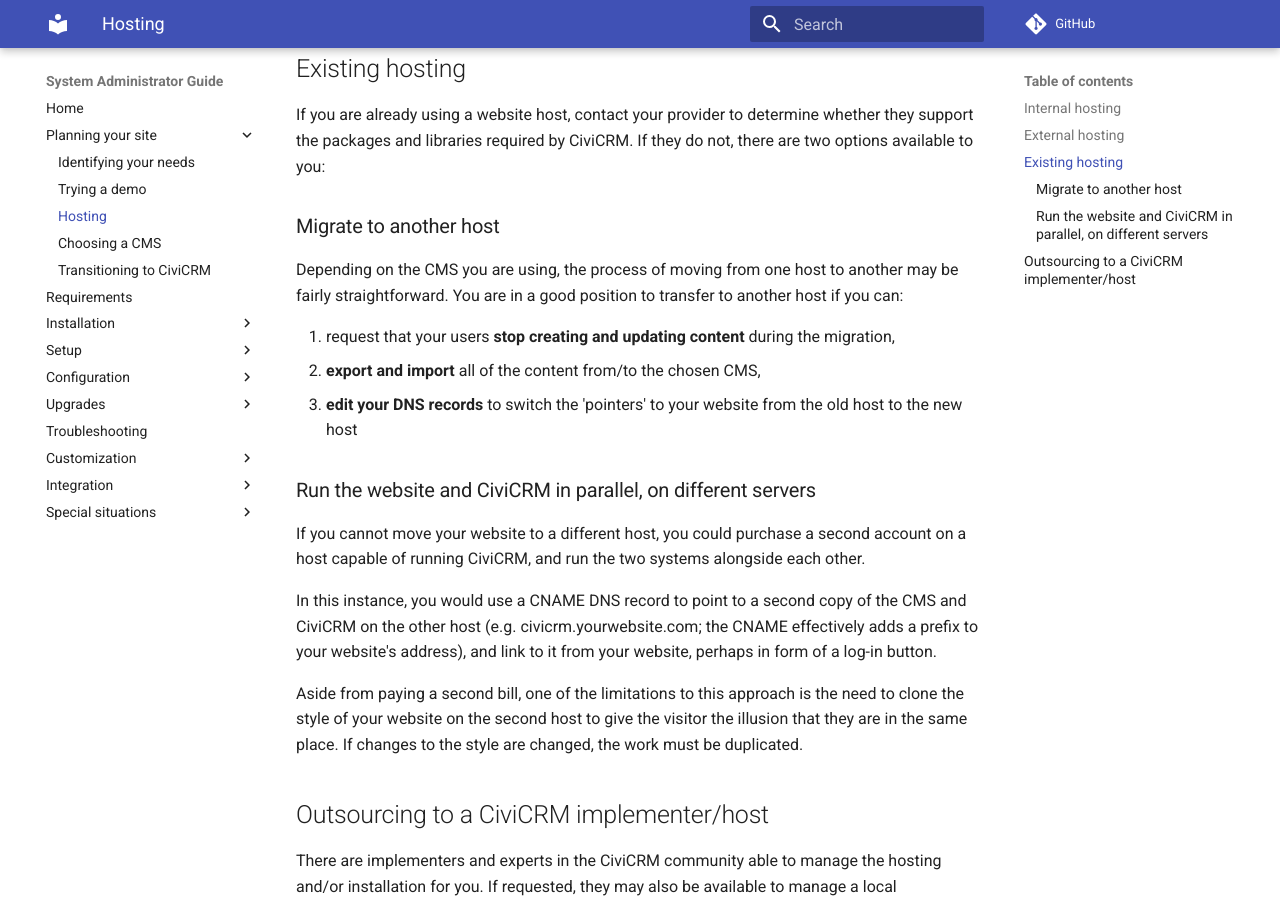
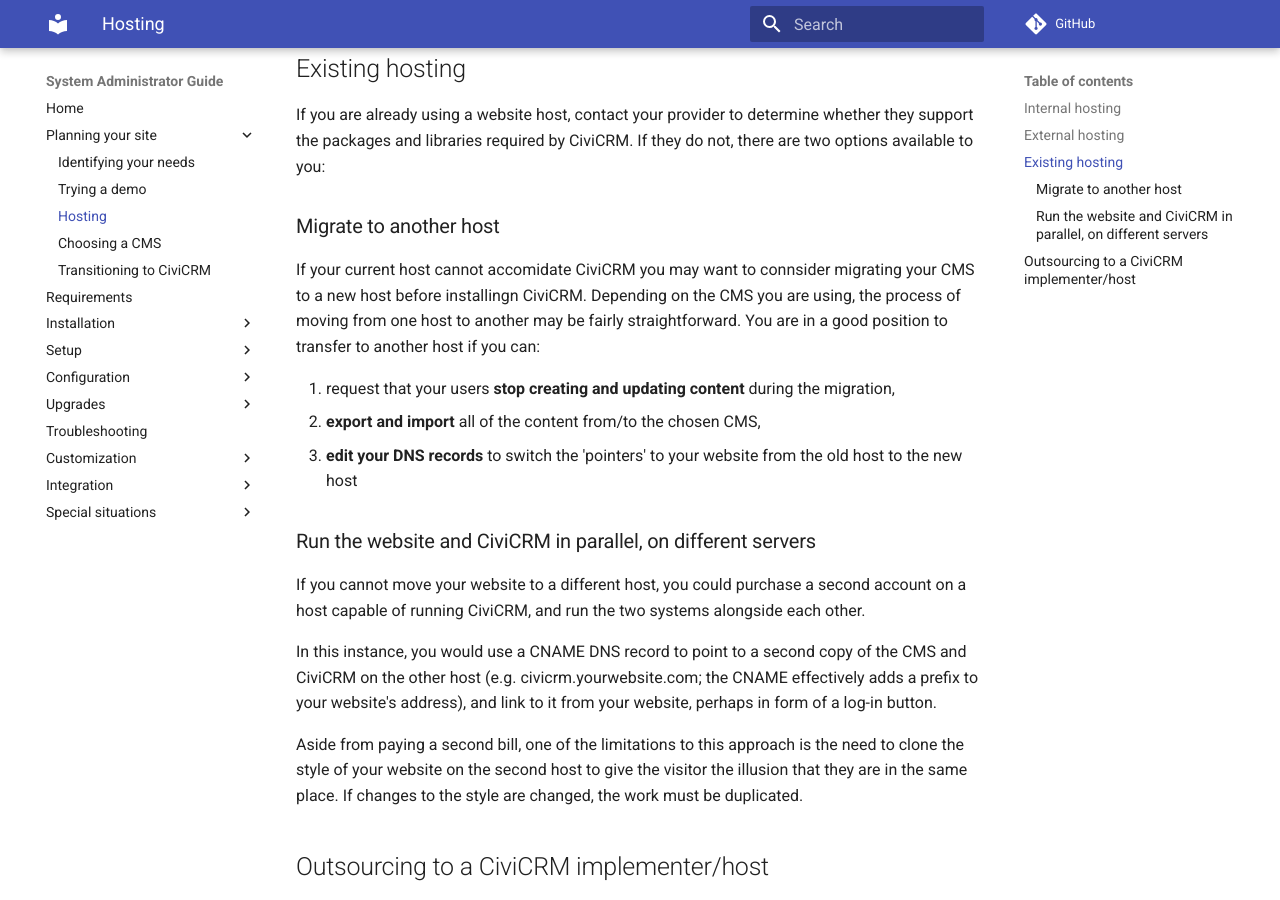
Before and after one commit to civicrm/civicrm-sysadmin-guide, an MkDocs documentation site: the page built from docs/planning/hosting.md, in a window 1280 px wide and 900 px high, scrolled down 1350 px. Built offline with MkDocs 1.6.1 and Material for MkDocs 9.7.7, drawn with Linux system fonts in a browser that asks for light colours; comment, search, counter and statistics services are not loaded; old or Windows-style settings are respelled for this version of MkDocs.

Commit message:
Update hosting.md
I added clarification on the role of this section so it’s not https://docs.civicrm.org/sysadmin/en/latest/misc/switch-servers/

```diff
--- a/docs/planning/hosting.md
+++ b/docs/planning/hosting.md
@@ -68,9 +68,7 @@ CiviCRM. If they do not, there are two options available to you:
 
 ### Migrate to another host
 
-Depending on the CMS you are using, the process of moving from one host
-to another may be fairly straightforward. You are in a good position to
-transfer to another host if you can:
+If your current host cannot accomidate CiviCRM you may want to connsider migrating your CMS to a new host before installingn CiviCRM. Depending on the CMS you are using, the process of moving from one host to another may be fairly straightforward. You are in a good position to transfer to another host if you can:
 
 1.  request that your users **stop creating and updating content**
     during the migration,
```
